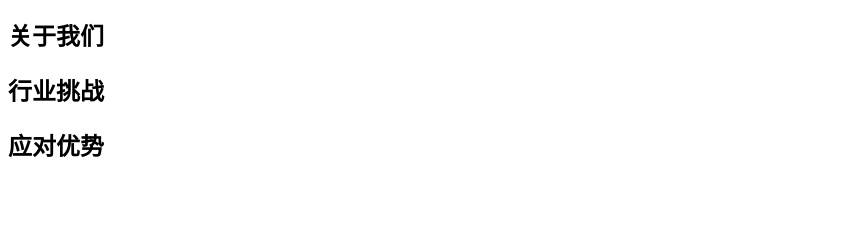
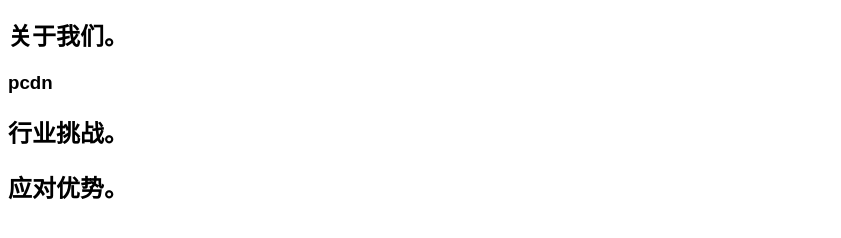
Before and after one commit to evolconn/evolconn.github.io, a plain HTML site: page index.html in a window 1280 px wide. Shown: the part 110-348 px from the top of the page, without its empty margins (0-841 px from the left). Drawn offline with Linux system fonts and the light colour scheme.

Commit message:
index.html

```diff
--- a/index.html
+++ b/index.html
@@ -8,15 +8,20 @@
             display: block;
             margin:0 auto;
         }
+        body {
+            font-family: Arial, Helvetica, sans-serif;
+        }
     </style>
     <img id="centerImage" src="./logo3.jpeg" width="300">
     </head>
 
     <body>
-        <h2>关于我们</h2>
+        <h2>关于我们。</h2>
 
-        <h2>行业挑战</h2>
+        <h3>pcdn</h3>
 
-        <h2>应对优势</h2>
+        <h2>行业挑战。</h2>
+
+        <h2>应对优势。</h2>
     </body>
 </html>
```
